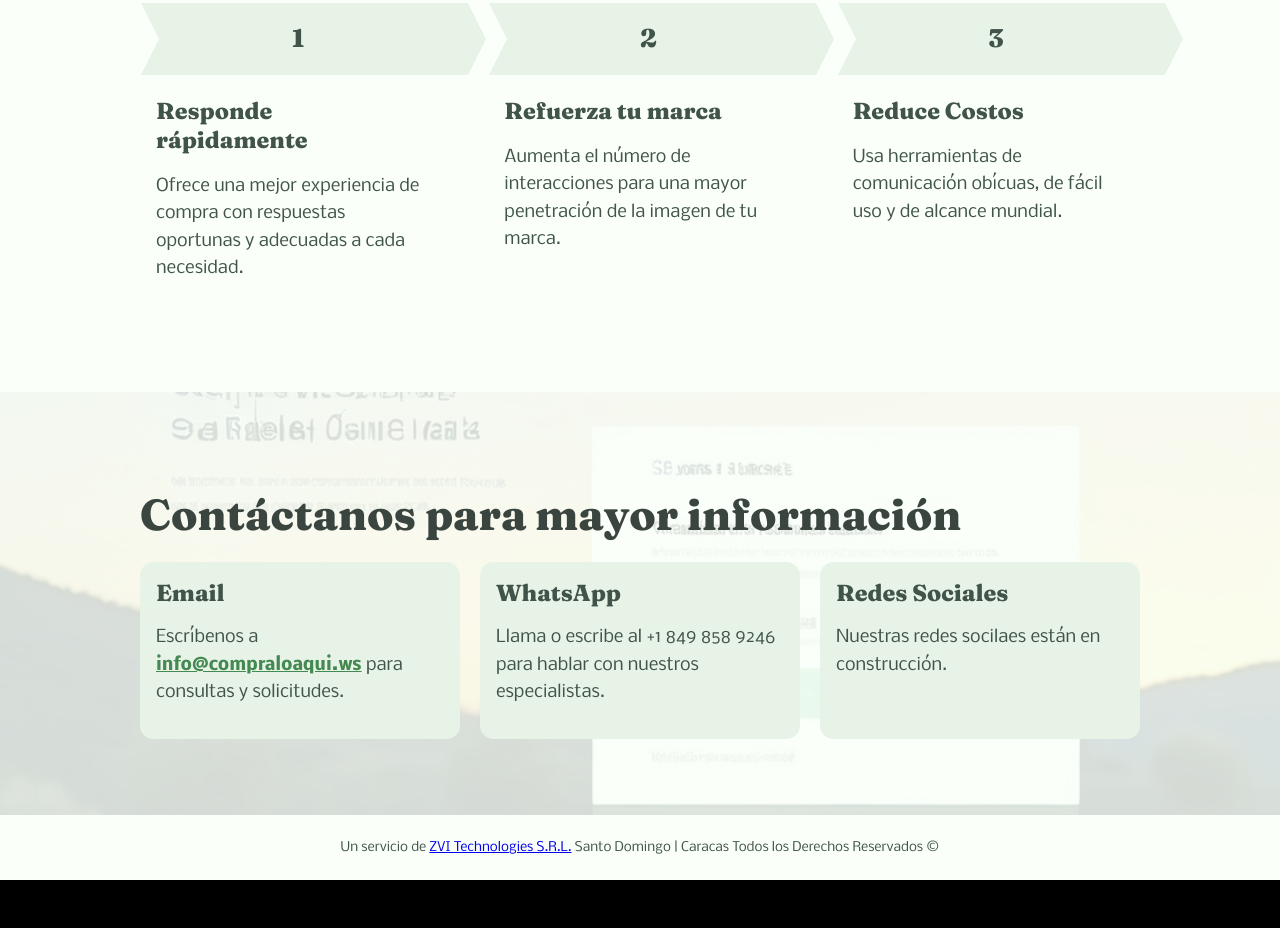
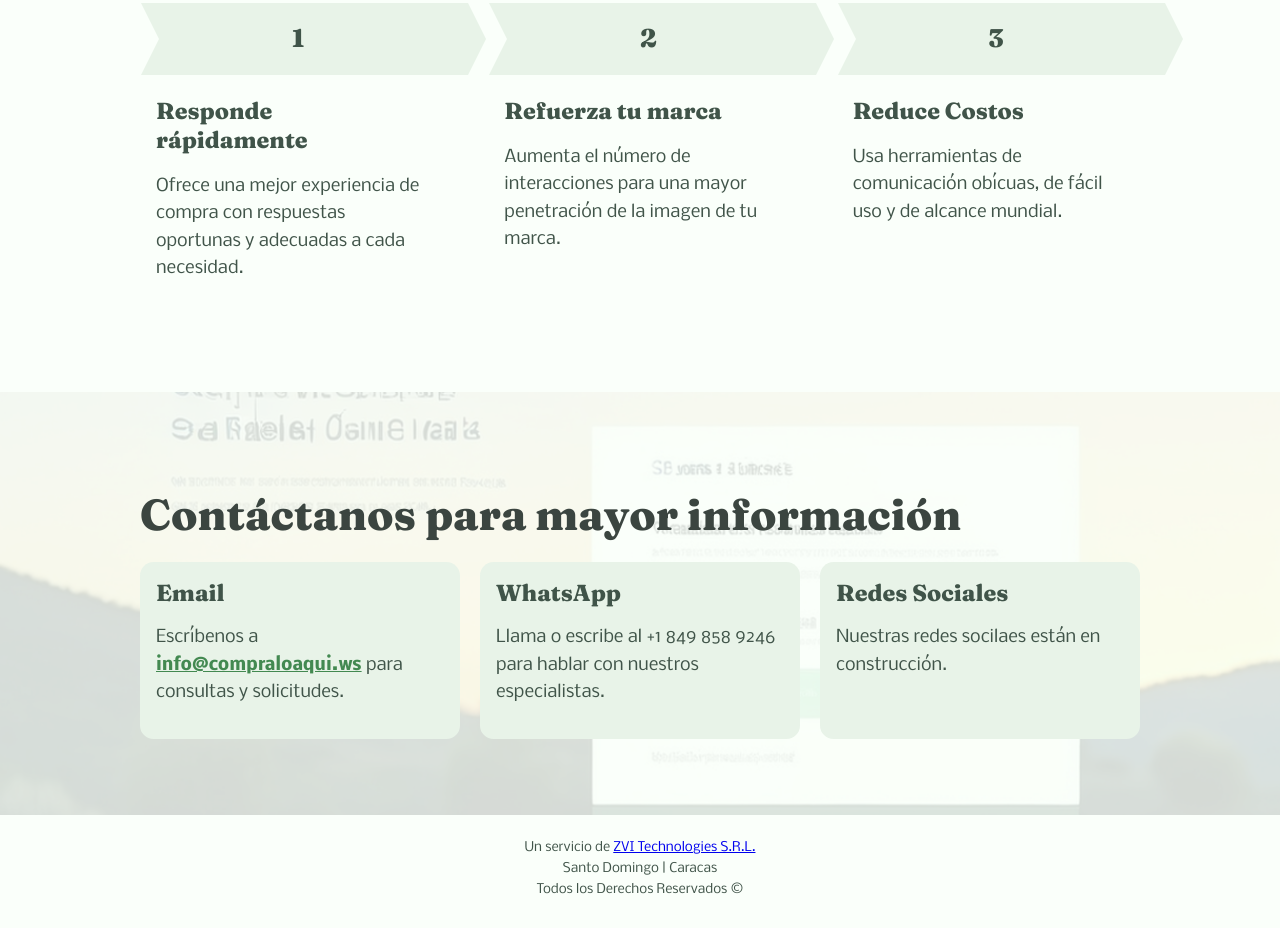
Before and after one commit to zvitech/compraloaqui.ws, a plain HTML site: page index.html in a window 1280 px wide. Shown: the part 1565-2493 px from the top of the page. Before the commit the page ends 2445 px from the top, so only its background shows below. Drawn offline with Linux system fonts and the light colour scheme.

Commit message:
Footer minot change

```diff
--- a/css/index.css
+++ b/css/index.css
@@ -260,6 +260,7 @@ footer {
   font-family: "Nobile", sans-serif;
   font-weight: 400;
   display: flex;
+  flex-direction: column;
   justify-content: center;
   align-items: center;
 }
@@ -267,6 +268,7 @@ footer {
 footer p {
   margin: 0;
   text-align: center;
+  margin-bottom: 6px;
 }
 
 @media screen and (max-width: 1200px) {
--- a/index.html
+++ b/index.html
@@ -307,15 +307,11 @@
 
   <footer>
     <p>
-      <span
-        >Un servicio de
-        <a href="https://zvitech.com" target="_blank"
-          >ZVI Technologies S.R.L.</a
-        ></span
-      >
-      <span>Santo Domingo | Caracas</span>
-      <span>Todos los Derechos Reservados &copy;</span>
+      Un servicio de
+      <a href="https://zvitech.com" target="_blank">ZVI Technologies S.R.L.</a>
     </p>
+    <p>Santo Domingo | Caracas</p>
+    <p>Todos los Derechos Reservados &copy;</p>
   </footer>
 
   <script src="./lib/aos/dist/aos.js"></script>
```
